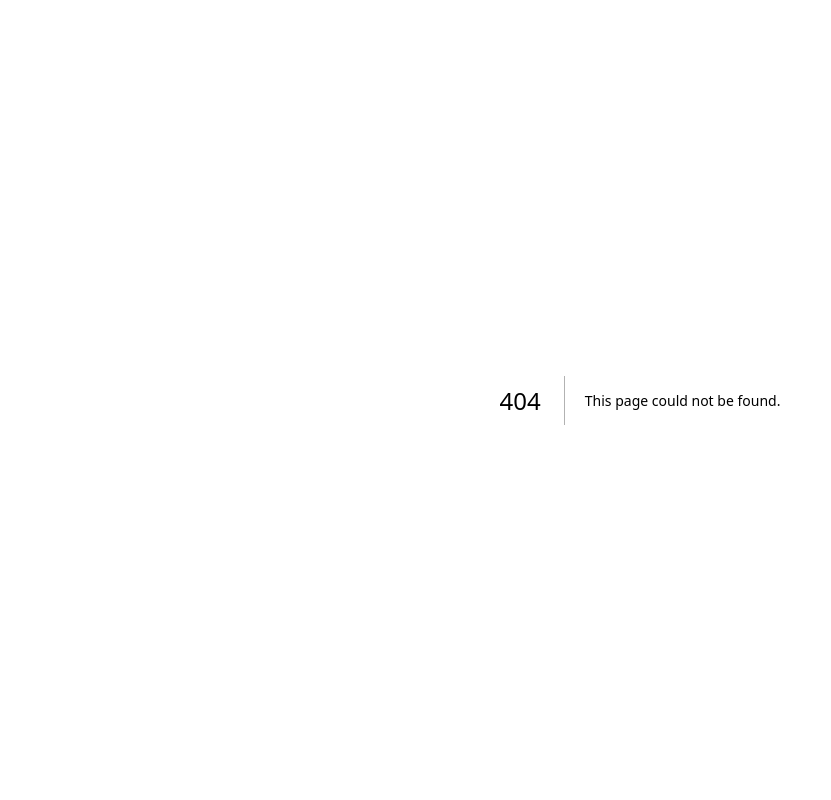
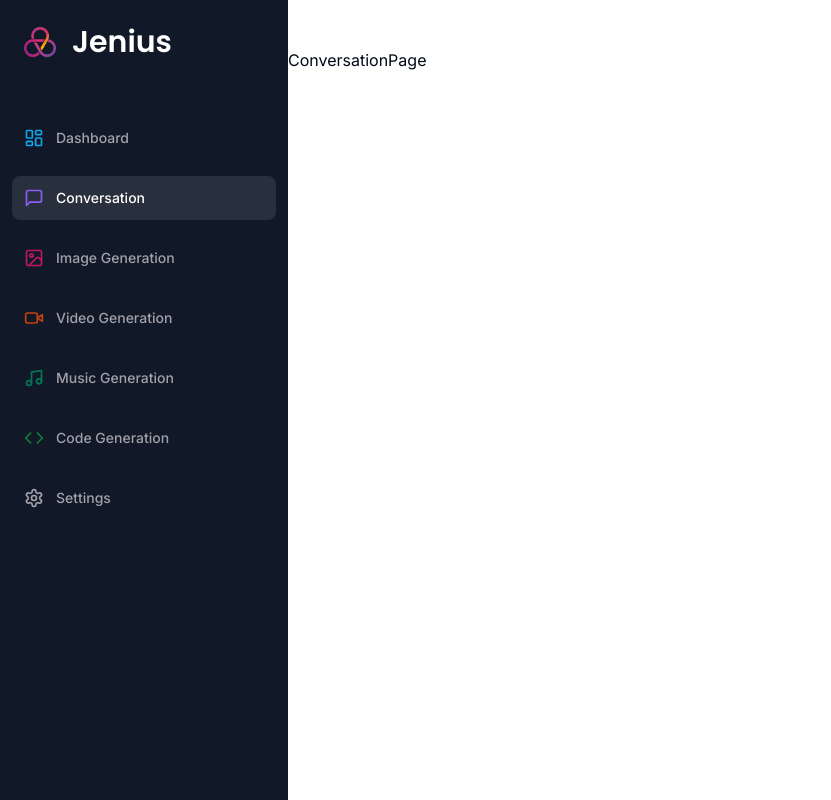
Before and after one commit to MolinDeng/ai-saas-nextjs, a Next.js app: page /conversation in a window 1280 px wide. Before the commit this address had no page. Shown: the whole page, without its empty margins (0-831 px from the left). Built offline with nearby package versions, Linux system fonts and the light colour scheme.

Commit message:
reorganize layout

```diff
--- /dev/null
+++ b/app/(dashboard)/(routes)/conversation/page.tsx
@@ -0,0 +1,7 @@
+import React from 'react';
+
+function ConversationPage() {
+  return <div>ConversationPage</div>;
+}
+
+export default ConversationPage;
--- a/components/sidebar.tsx
+++ b/components/sidebar.tsx
@@ -15,6 +15,7 @@ import {
 import Image from 'next/image';
 import Link from 'next/link';
 import { usePathname } from 'next/navigation';
+import { UserButton } from '@clerk/nextjs';
 
 export const poppins600 = Poppins({ weight: '600', subsets: ['latin'] });
 
@@ -64,7 +65,7 @@ const routes = [
 function SideBar() {
   const pathname = usePathname();
   return (
-    <div className="space-y-4 py-4 flex flex-col h-full bg-[#111827] text-white">
+    <div className="space-y-1 py-4 flex flex-col h-full bg-[#111827] text-white">
       <div className="px-3 py-2 flex-1">
         <Link href={'/dashboard'} className="flex items-center pl-3 mb-14">
           <div className="relative w-8 h-8 mr-4">
@@ -74,7 +75,7 @@ function SideBar() {
             Jenius
           </h1>
         </Link>
-        <div className="space-y-1">
+        <div className="space-y-4">
           {routes.map((route) => (
             <Link
               href={route.href}
@@ -94,6 +95,9 @@ function SideBar() {
           ))}
         </div>
       </div>
+      <div className="hidden md:flex items-center justify-center bottom-0">
+        <UserButton afterSignOutUrl="/" />
+      </div>
     </div>
   );
 }
```
